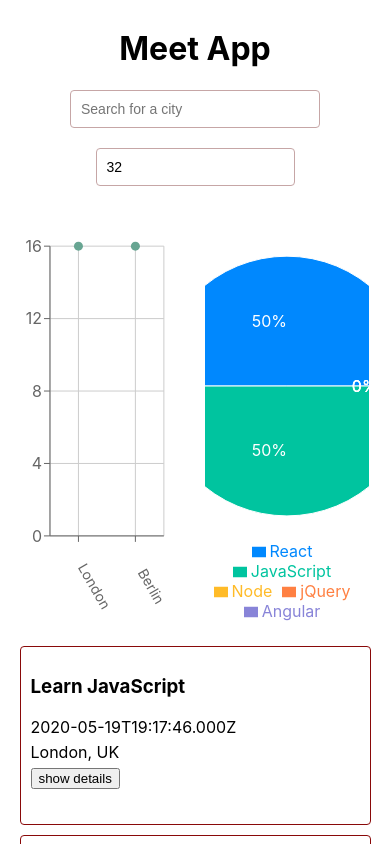
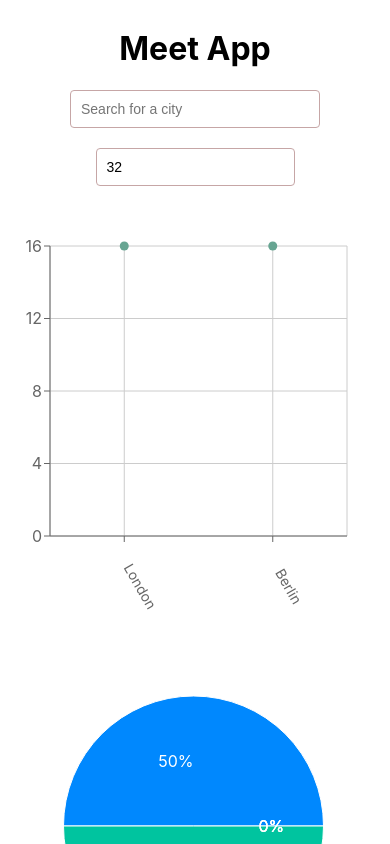
Before and after one commit to Vanuck/Meet, a React (Create React App) app: page / in a window 390 px wide. Shown: the top 844 px of the page. Built offline with nearby package versions, Linux system fonts and the light colour scheme; what atatus-spa would draw is missing.

Commit message:
Added Verify ownership
Added Verify ownership

```diff
--- /dev/null
+++ b/public/google1db602ff031fcc1e.html
@@ -0,0 +1 @@
+google-site-verification: google1db602ff031fcc1e.html
--- a/src/App.css
+++ b/src/App.css
@@ -126,3 +126,9 @@ input[type="number"] {
     transform: rotate(360deg);
   }
 }
+
+@media (max-width: 768px) {
+  .charts-container {
+    grid-template-columns: 1fr;
+  }
+}
```
